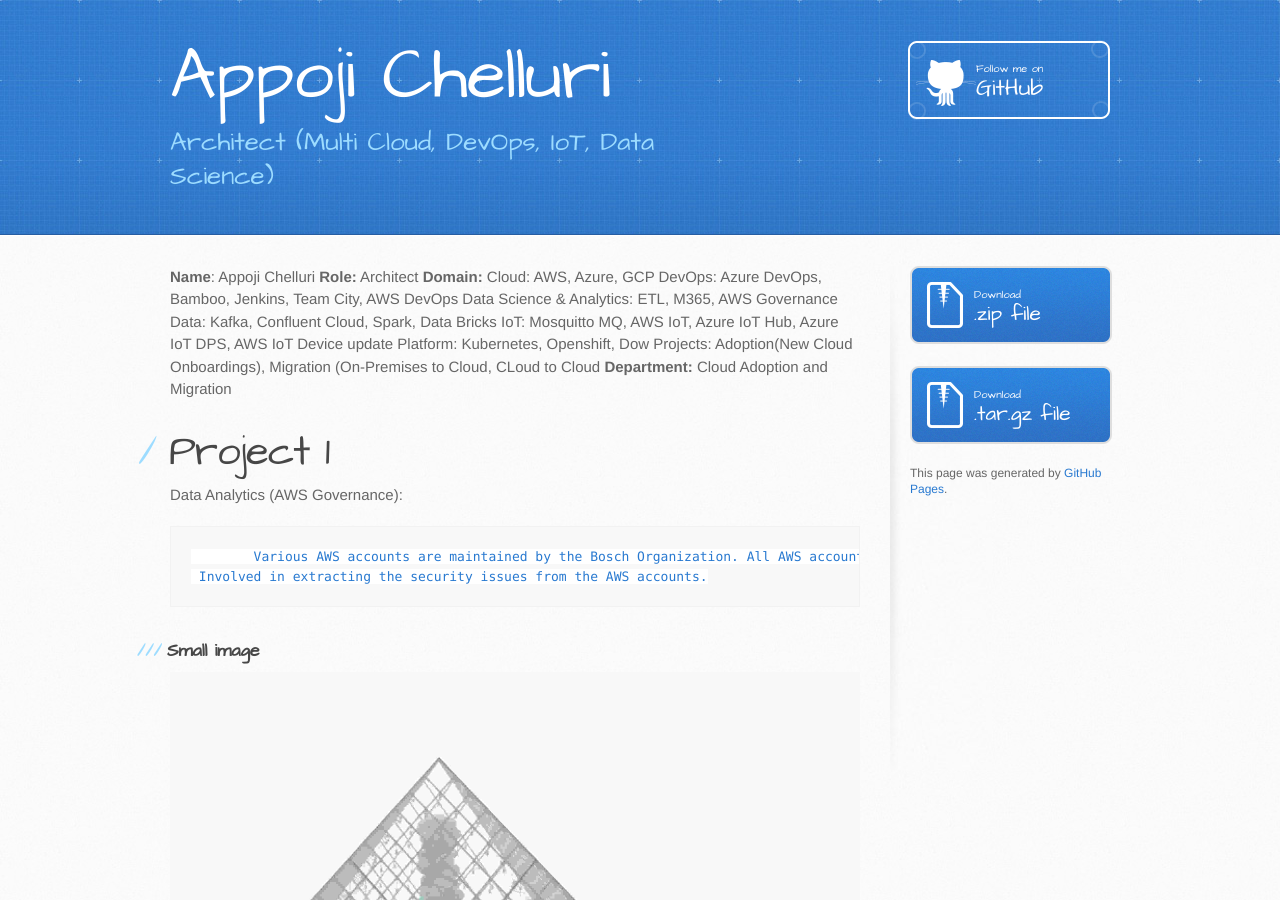
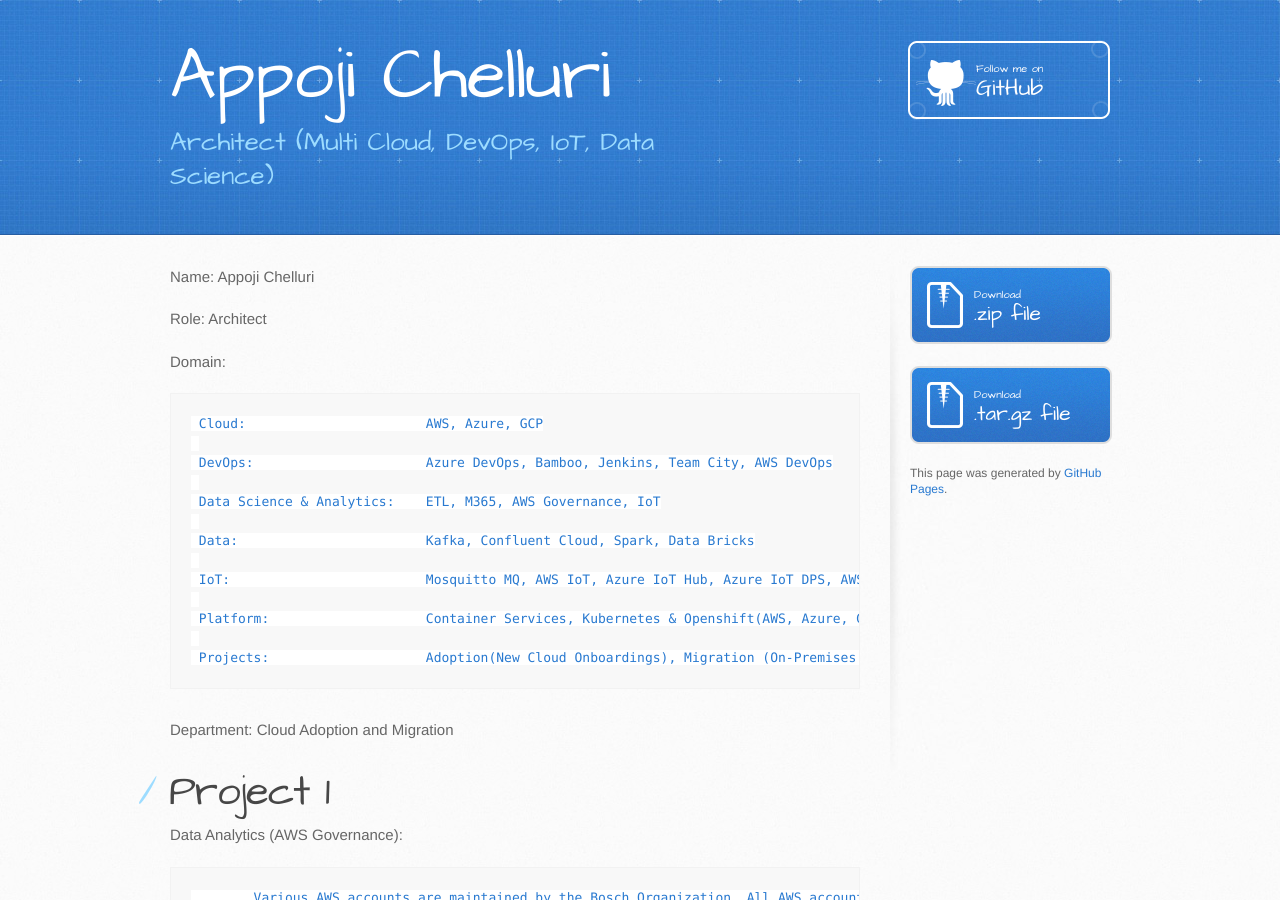
Before and after one commit to chelluriappoji/chelluriappoji.github.io, a Jekyll site: the page built from index.md, in a window 1280 px wide and 900 px high. Built offline with Jekyll 4.4.1, drawn with Linux system fonts in a browser that asks for light colours.

Commit message:
Update index.md

```diff
--- a/index.md
+++ b/index.md
@@ -1,17 +1,27 @@
 ---
 layout: default
 ---
-**Name**: Appoji Chelluri
-**Role:** Architect
-**Domain:**
-     Cloud: AWS, Azure, GCP
-     DevOps: Azure DevOps, Bamboo, Jenkins, Team City, AWS DevOps
-     Data Science & Analytics: ETL, M365, AWS Governance
-     Data: Kafka, Confluent Cloud, Spark, Data Bricks
-     IoT: Mosquitto MQ, AWS IoT, Azure IoT Hub, Azure IoT DPS, AWS IoT Device update
-     Platform: Kubernetes, Openshift, Dow
-     Projects: Adoption(New Cloud Onboardings), Migration (On-Premises to Cloud, CLoud to Cloud
-**Department:** Cloud Adoption and Migration
+Name: Appoji Chelluri
+
+Role: Architect
+
+Domain:
+
+     Cloud:                       AWS, Azure, GCP
+
+     DevOps:                      Azure DevOps, Bamboo, Jenkins, Team City, AWS DevOps
+
+     Data Science & Analytics:    ETL, M365, AWS Governance, IoT
+
+     Data:                        Kafka, Confluent Cloud, Spark, Data Bricks
+
+     IoT:                         Mosquitto MQ, AWS IoT, Azure IoT Hub, Azure IoT DPS, AWS IoT Device update
+
+     Platform:                    Container Services, Kubernetes & Openshift(AWS, Azure, GCP), Docker Swarm (OnPremises)
+
+     Projects:                    Adoption(New Cloud Onboardings), Migration (On-Premises to Cloud, CLoud to Cloud
+
+Department: Cloud Adoption and Migration
 
 # Project 1
 
```
